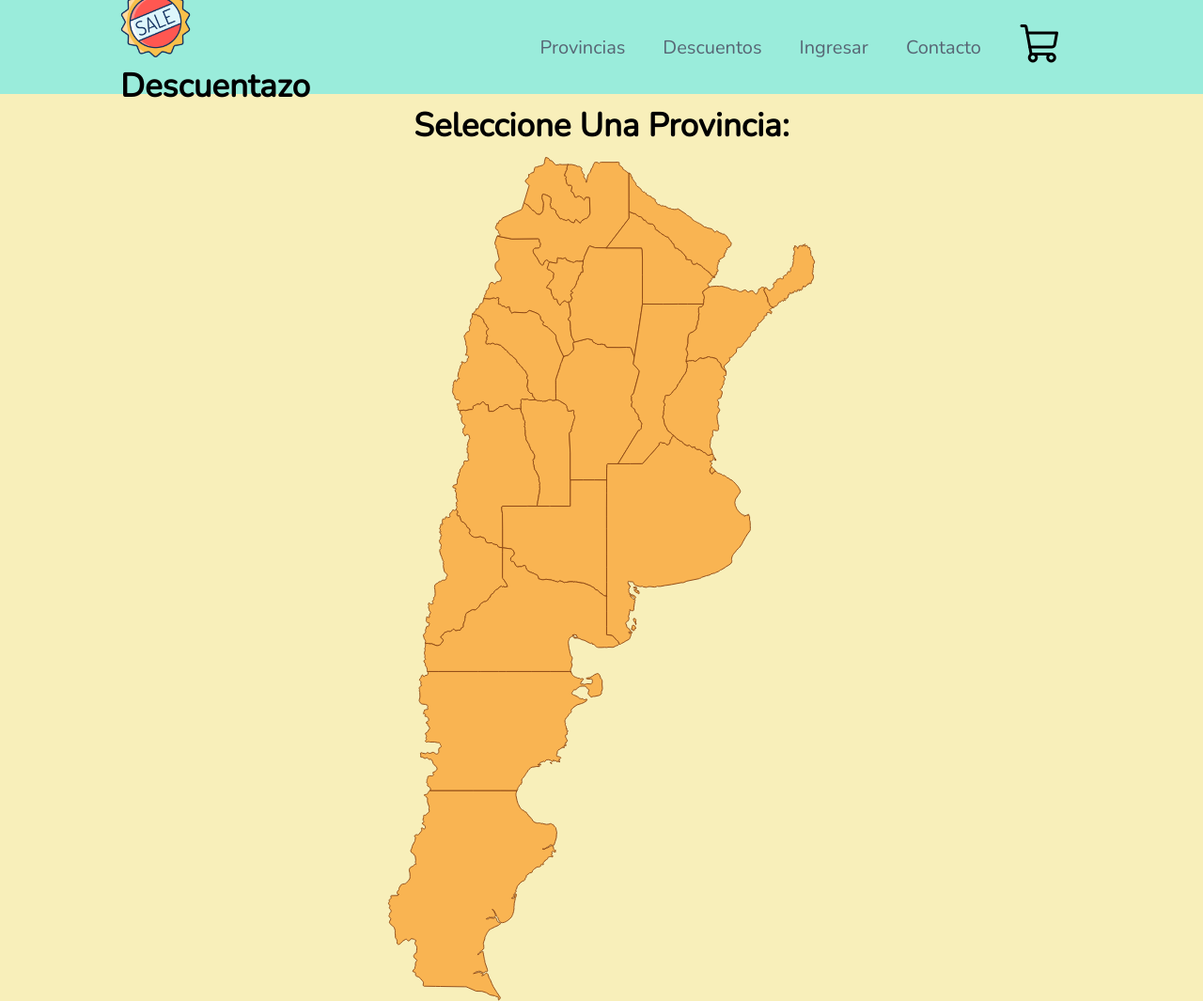
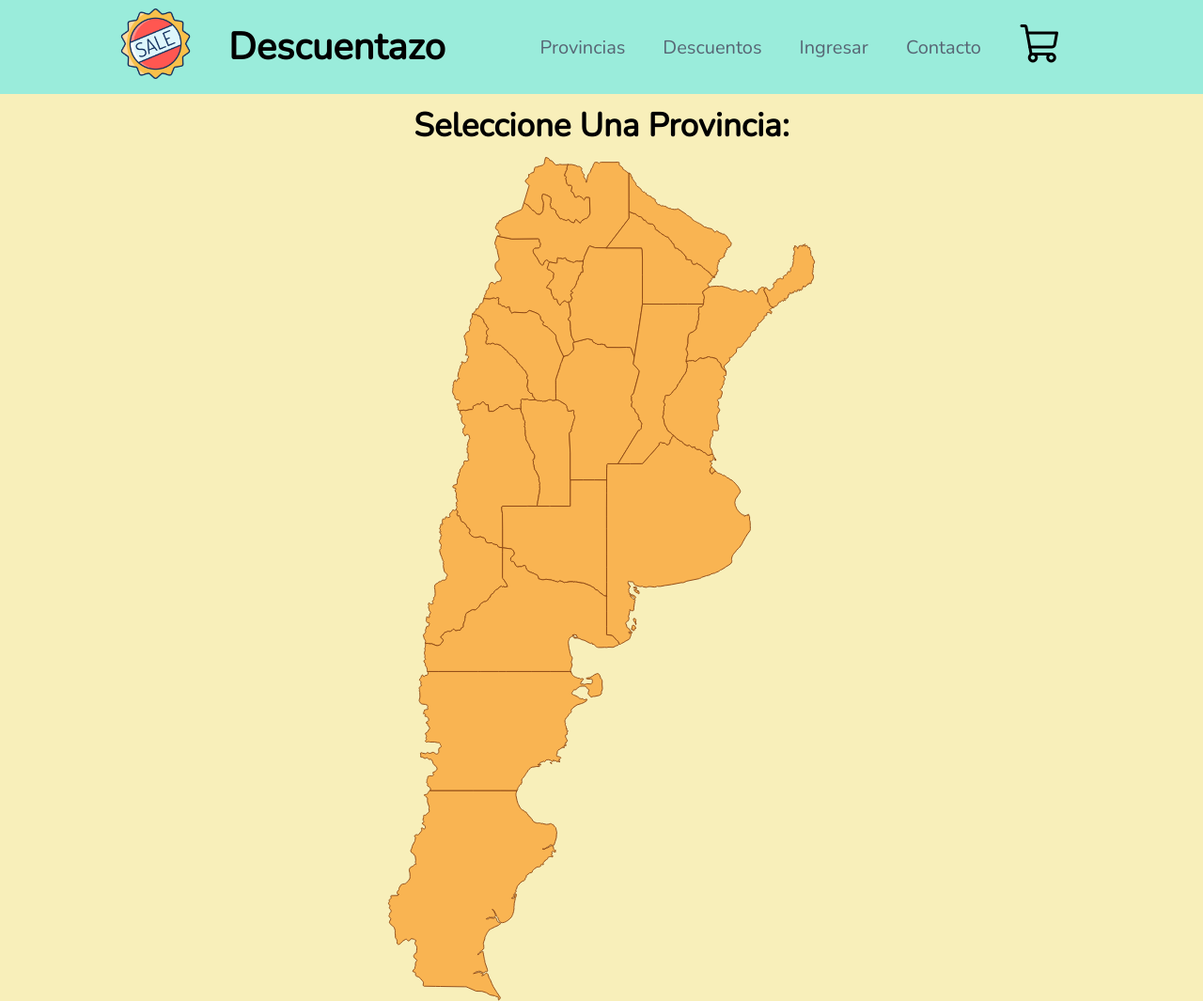
Before and after one commit to nachomk/Proyecto-Final, a plain HTML site: page Inicio/HTML/index.html in a window 1280 px wide. Shown: the top 1065 px of the page at 94% size. Drawn offline with nearby package versions, Linux system fonts and the light colour scheme; a web font is replaced by a local one.

Commit message:
titulo arreglado

```diff
--- a/Inicio/CSS/styles.css
+++ b/Inicio/CSS/styles.css
@@ -38,6 +38,16 @@ header .logo {
     transform: scale(1.2); /*ANIMACION DE AGRANDAR CUANDO EL CURSOR ESTA ENCIMA*/
 }
 /* NAV-BAR */
+.logo {
+    display: flex;
+    align-items: center;
+}
+
+.logo h1 {
+    font-size: 40px;
+    padding: 0px 40px;
+}
+
 .header .nav-links {
     list-style: none; /*SACA LOS PUNTOS DE LAS LISTAS*/
 }
@@ -78,9 +88,6 @@ nav ul {
     top: 20px;
 }
 
-/* .map-container {
-    width: 50%;
-} */
 
 .map-container path {
     fill: #F9B452;
```
